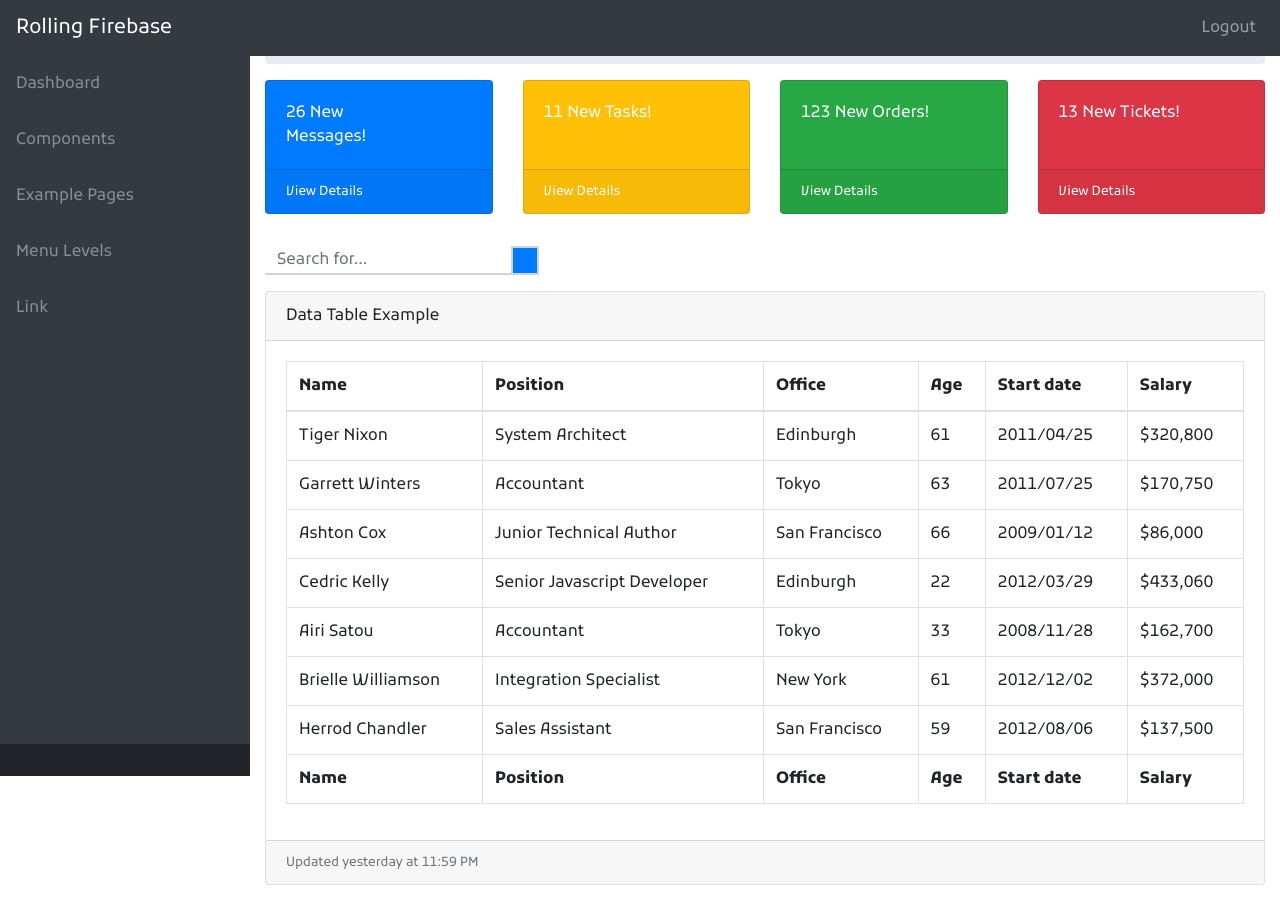
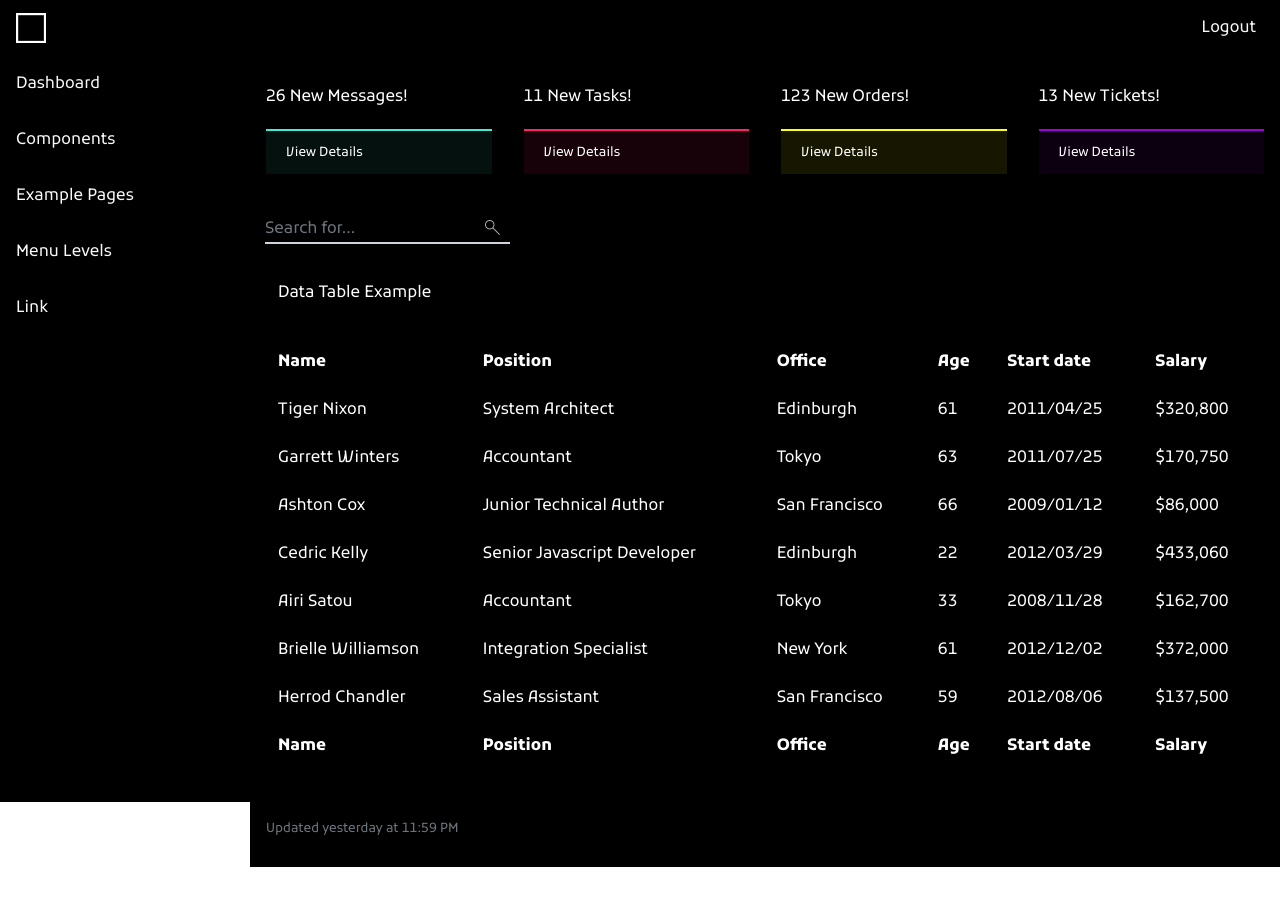
Before and after one commit to Nidev-lab/Rolling-Firebase, a React (Create React App) app: page /admin-dashboard in a window 1280 px wide. After the commit the page ends 867 px from the top, so only its background shows below. Built offline with nearby package versions, Linux system fonts and the light colour scheme.

Commit message:
dashboard style changes.

```diff
--- a/src/dashboard/Dashboard.js
+++ b/src/dashboard/Dashboard.js
@@ -1,11 +1,13 @@
 import React from 'react';
+import logo from '../image/Rectángulo 521.png';
+import search from '../image/search-find-magnify-glass.png';
 import "./dashboard.css";
 
 const Dashboard = () => {
     return (
         <>
         <nav className="navbar navbar-expand-lg navbar-dark bg-dark fixed-top" id="mainNav">
-        <a className="navbar-brand" href="index.html">Rolling Firebase</a>
+        <a className="navbar-brand"><img src={logo} alt="" className="tamanologo"/></a>
         <button className="navbar-toggler navbar-toggler-right" type="button" data-toggle="collapse" data-target="#navbarResponsive" aria-controls="navbarResponsive" aria-expanded="false" aria-label="Toggle navigation">
           <span className="navbar-toggler-icon"></span>
         </button>
@@ -108,14 +110,7 @@ const Dashboard = () => {
       </nav>
       <div className="content-wrapper">
         <div className="container-fluid">
-          <ol className="breadcrumb">
-            <li className="breadcrumb-item">
-              <a href="#">Dashboard</a>
-            </li>
-            <li className="breadcrumb-item active">My Dashboard</li>
-          </ol>
-
-          <div className="row">
+          <div className="row mt-5">
             <div className="col-xl-3 col-sm-6 mb-3">
               <div className="card text-white bg-primary o-hidden h-100">
                 <div className="card-body">
@@ -124,7 +119,7 @@ const Dashboard = () => {
                   </div>
                   <div className="mr-5">26 New Messages!</div>
                 </div>
-                <a className="card-footer text-white clearfix small z-1" href="#">
+                <a className="card-footer-orders text-white clearfix small z-1" href="#">
                   <span className="float-left">View Details</span>
                   <span className="float-right">
                     <i className="fa fa-angle-right"></i>
@@ -133,14 +128,14 @@ const Dashboard = () => {
               </div>
             </div>
             <div className="col-xl-3 col-sm-6 mb-3">
-              <div className="card text-white bg-warning o-hidden h-100">
+              <div className="card text-white bg-primary o-hidden h-100">
                 <div className="card-body">
                   <div className="card-body-icon">
                     <i className="fa fa-fw fa-list"></i>
                   </div>
                   <div className="mr-5">11 New Tasks!</div>
                 </div>
-                <a className="card-footer text-white clearfix small z-1" href="#">
+                <a className="card-footer-task text-white clearfix small z-1" href="#">
                   <span className="float-left">View Details</span>
                   <span className="float-right">
                     <i className="fa fa-angle-right"></i>
@@ -149,14 +144,14 @@ const Dashboard = () => {
               </div>
             </div>
             <div className="col-xl-3 col-sm-6 mb-3">
-              <div className="card text-white bg-success o-hidden h-100">
+              <div className="card text-white bg-primary o-hidden h-100">
                 <div className="card-body">
                   <div className="card-body-icon">
                     <i className="fa fa-fw fa-shopping-cart"></i>
                   </div>
                   <div className="mr-5">123 New Orders!</div>
                 </div>
-                <a className="card-footer text-white clearfix small z-1" href="#">
+                <a className="card-footer-first text-white clearfix small z-1" href="#">
                   <span className="float-left">View Details</span>
                   <span className="float-right">
                     <i className="fa fa-angle-right"></i>
@@ -165,14 +160,14 @@ const Dashboard = () => {
               </div>
             </div>
             <div className="col-xl-3 col-sm-6 mb-3">
-              <div className="card text-white bg-danger o-hidden h-100">
+              <div className="card text-white bg-primary o-hidden h-100">
                 <div className="card-body">
                   <div className="card-body-icon">
                     <i className="fa fa-fw fa-support"></i>
                   </div>
                   <div className="mr-5">13 New Tickets!</div>
                 </div>
-                <a className="card-footer text-white clearfix small z-1" href="#">
+                <a className="card-footer-tickets text-white clearfix small z-1" href="#">
                   <span className="float-left">View Details</span>
                   <span className="float-right">
                     <i className="fa fa-angle-right"></i>
@@ -182,14 +177,10 @@ const Dashboard = () => {
             </div>
           </div>
 
-         <form className="form-inline my-2 my-lg-3 mr-lg-2">
+         <form className="form-inline my-2 my-lg-4 mr-lg-2">
                 <div className="input-group">
                   <input className="form-control" type="text" placeholder="Search for..." />
-                  <span className="input-group-append">
-                    <button className="btn btn-primary" type="button">
-                      <i className="fa fa-search"></i>
-                    </button>
-                  </span>
+                  <a href=""><img src={search} alt="" className="searchicon"/></a>
                 </div>
               </form>
           <div className="card mb-3">
@@ -197,7 +188,7 @@ const Dashboard = () => {
               <i className="fa fa-table"></i> Data Table Example</div>
             <div className="card-body">
               <div className="table-responsive">
-                <table className="table table-bordered" id="dataTable" width="100%" cellspacing="0">
+                <table className="table table-borderless" id="dataTable" width="100%" cellspacing="0">
                   <thead>
                     <tr>
                       <th>Name</th>
--- a/src/dashboard/dashboard.css
+++ b/src/dashboard/dashboard.css
@@ -26,6 +26,49 @@ html {
 
 body.fixed-nav {
   padding-top: 56px;
+}
+
+.navbar-dark .navbar-nav .nav-link{
+  color: #f8f9fa;
+}
+
+.bg-primary {
+  background-color: #ff000000!important;
+}
+
+.form-control{
+  padding: .375rem 0rem;
+}
+
+.card-footer {
+  padding: .75rem 0rem;
+}
+
+.card-footer-first {
+  padding: .75rem 1.25rem;
+  background-color: #fbff1216;
+  border-top: 2px solid #fbff12;
+}
+
+.card {
+  background-color: rgba(255, 255, 255, 0);
+}
+
+.card-footer-task {
+  padding: .75rem 1.25rem;
+  background-color: #ff206416;
+  border-top: 2px solid #ff206e;
+}
+.card-footer-orders {
+  padding: .75rem 1.25rem;
+  background-color: #41ead412;
+  border-top: 2px solid #41ead4;
+}
+
+.card-footer-tickets {
+  padding: .75rem 1.25rem;
+  background-color: #a200e412;
+  border-top: 2px solid #a200e4;
 }
 
 .content-wrapper {
@@ -208,7 +251,8 @@ html {
     padding: 0;
   }
   #mainNav.fixed-top .sidenav-toggler > .nav-item > .nav-link {
-      padding: 1em;
+    padding: 1.8em;
+    background-color: black;
   }
 }
 
@@ -268,13 +312,21 @@ html {
 
 .content-wrapper {
   overflow-x: hidden;
-    background: white;
+  background: black;
 }
 
 @media (min-width: 992px) {
   .content-wrapper {
     margin-left: 250px;
   }
+}
+
+.table {
+  color: #ffffff;
+}
+
+.card-body {
+  padding: 1.25rem 0px;
 }
 
 #sidenavToggler i {
@@ -318,11 +370,11 @@ html {
 }
 
 #mainNav.navbar-dark .navbar-collapse .navbar-sidenav .nav-link-collapse:after {
-    color: #868e96;
+  color: black;
 }
 
 #mainNav.navbar-dark .navbar-collapse .navbar-sidenav > .nav-item > .nav-link {
-    color: #868e96;
+  color: #f8f9fa;
 }
 
 #mainNav.navbar-dark .navbar-collapse .navbar-sidenav > .nav-item > .nav-link:hover {
@@ -331,7 +383,7 @@ html {
 
 #mainNav.navbar-dark .navbar-collapse .navbar-sidenav > .nav-item .sidenav-second-level > li > a,
 #mainNav.navbar-dark .navbar-collapse .navbar-sidenav > .nav-item .sidenav-third-level > li > a {
-    color: #868e96;
+  color: black;
 }
 
 #mainNav.navbar-dark .navbar-collapse .navbar-sidenav > .nav-item .sidenav-second-level > li > a:focus, #mainNav.navbar-dark .navbar-collapse .navbar-sidenav > .nav-item .sidenav-second-level > li > a:hover,
@@ -346,7 +398,7 @@ html {
 
 @media (min-width: 992px) {
   #mainNav.navbar-dark .navbar-collapse .navbar-sidenav {
-      background: #343a40;
+  background: black;
   }
   #mainNav.navbar-dark .navbar-collapse .navbar-sidenav li.active a {
   color: white !important;
@@ -357,12 +409,17 @@ html {
   }
   #mainNav.navbar-dark .navbar-collapse .navbar-sidenav > .nav-item .sidenav-second-level,
   #mainNav.navbar-dark .navbar-collapse .navbar-sidenav > .nav-item .sidenav-third-level {
-      background: #343a40;
+  background: black;
   }
 }
 
 #mainNav.navbar-light .navbar-collapse .navbar-sidenav .nav-link-collapse:after {
   color: rgba(0, 0, 0, 0.5);
+}
+
+.card-header {
+  color: white;
+  padding: .75rem .75rem;
 }
 
 #mainNav.navbar-light .navbar-collapse .navbar-sidenav > .nav-item > .nav-link {
@@ -375,13 +432,17 @@ html {
 
 #mainNav.navbar-light .navbar-collapse .navbar-sidenav > .nav-item .sidenav-second-level > li > a,
 #mainNav.navbar-light .navbar-collapse .navbar-sidenav > .nav-item .sidenav-third-level > li > a {
-    color: rgba(0, 0, 0, 0.5);
+  color: white;
 }
 
 #mainNav.navbar-light .navbar-collapse .navbar-sidenav > .nav-item .sidenav-second-level > li > a:focus, #mainNav.navbar-light .navbar-collapse .navbar-sidenav > .nav-item .sidenav-second-level > li > a:hover,
 #mainNav.navbar-light .navbar-collapse .navbar-sidenav > .nav-item .sidenav-third-level > li > a:focus,
 #mainNav.navbar-light .navbar-collapse .navbar-sidenav > .nav-item .sidenav-third-level > li > a:hover {
   color: rgba(0, 0, 0, 0.7);
+}
+
+#mainNav.navbar-dark .navbar-collapse .navbar-sidenav > .nav-item .sidenav-second-level > li > a, #mainNav.navbar-dark .navbar-collapse .navbar-sidenav > .nav-item .sidenav-third-level > li > a {
+  color: white;
 }
 
 #mainNav.navbar-light .navbar-collapse .navbar-nav > .nav-item.dropdown > .nav-link:after {
@@ -404,7 +465,16 @@ html {
   background: #f8f9fa;
 }
 }
-
+.card{
+  border-radius: 0px;
+}
+.tamanologo{
+  height: 30px;
+  width: 30px;
+}
+.bg-dark{
+  background-color: black !important;
+}
 .card-body-icon {
   position: absolute;
   z-index: 0;
@@ -420,6 +490,17 @@ html {
 .card-columns {
   column-count: 1;
   }
+}
+
+.form-inline .custom-select, .form-inline .input-group {
+  width: 245px;
+}
+
+.searchicon{
+  position: absolute;
+  right: 10px;
+  top: 5px;
+  height: 15px;
 }
 
 @media (min-width: 768px) {
```
Also changed, not shown: src/image/Rectángulo 521.png (added), src/image/search-find-magnify-glass.png (added). Lines whose indentation alone changed are shown as unchanged.
